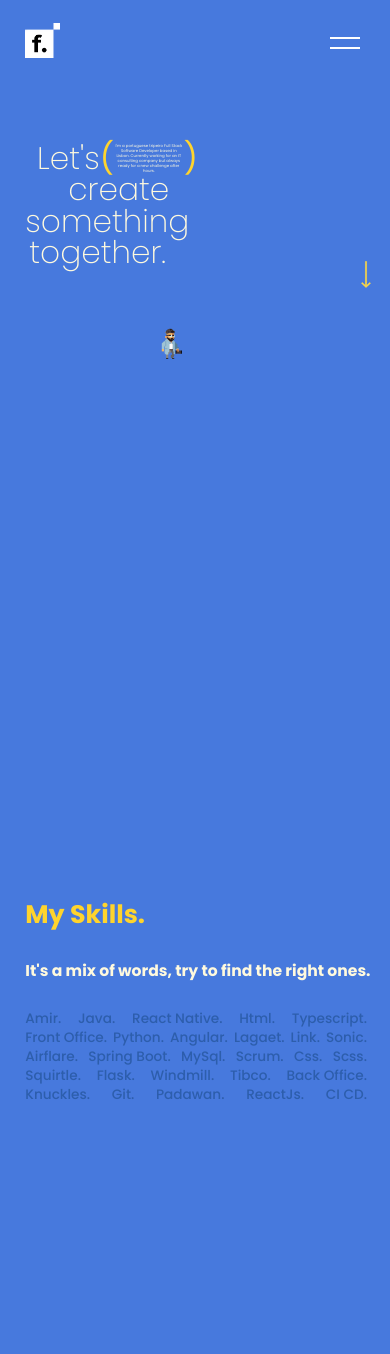
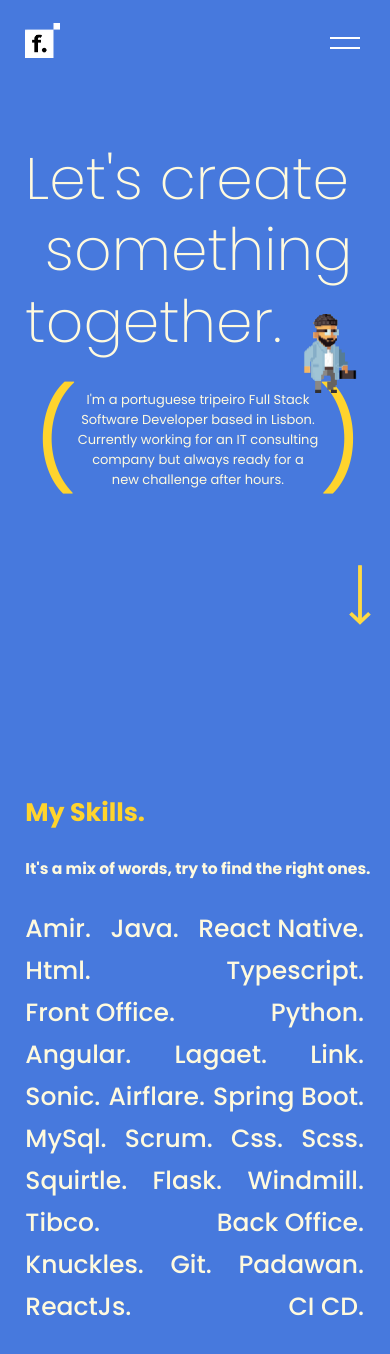
Before and after one commit to FrancisGuedes/francisguedes-website, a React (Create React App) app: page /who in a window 390 px wide. Shown: the top 1354 px of the page. Built offline with nearby package versions, Linux system fonts and the light colour scheme.

Commit message:
added responsiveness

```diff
--- a/src/components/arrow-link/arrowLink.css
+++ b/src/components/arrow-link/arrowLink.css
@@ -16,3 +16,23 @@
   height: 7vw;
   max-width: 100%;
 }
+
+@media screen and (min-width: 1801px) {
+  .who-link {
+    right: 14%;
+  }
+}
+
+@media screen and (max-width: 769px) {
+  .who-link:hover {
+    padding-top: 0;
+    padding-bottom: 2vw;
+  }
+}
+
+@media screen and (max-width: 591px) {
+  .who-arrow {
+    height: 60px;
+    padding-top: 50px;
+  }
+}
--- a/src/containers/who/section-one/sectionOne.css
+++ b/src/containers/who/section-one/sectionOne.css
@@ -69,7 +69,7 @@
 }
 
 .first-section-third-word {
-
+  position: relative;
 }
 
 .first-section-fourth-word {
@@ -91,9 +91,8 @@
 .first-section-gif-wrapper {
   height: 10vw;
   position: absolute;
-  left: 37%;
-  top: 38%;
-  transform: translate(50%, 10%);
+  right: 5.5%;
+  top: -33%;
 }
 
 .first-section-gif {
@@ -102,6 +101,10 @@
 }
 
 @media screen and (min-width: 1801px) {
+
+  .first-section-text {
+    width: 65%;
+  }
 
   .first-section-title {
     font-size: 3.1vw;
@@ -122,13 +125,89 @@
   }
 }
 
-@media screen and (max-width: 1100px) {
-  .first-section-title {
-    font-size: 4.5vw;
+@media screen and (max-width: 1200px) {
+  .first-section-first-word-wrapper {
+    display: flex;
+    flex-wrap: nowrap;
+    flex-direction: column;
   }
 
-  .first-section-composing {
-    font-size: 2.2vw;
+  .first-section-first-word {
+    margin-bottom: -2vw;
+  }
+
+  .first-section-first-word-parenthesis-wrapper {
+    width: 57%;
+    display: flex;
+    padding-left: 3vw;
+  }
+}
+
+@media screen and (max-width: 1100px) {
+
+  .first-section-first-word, .first-section-second-word, .first-section-third-word, .first-section-fourth-word {
+    font-size: 10vw;
+  }
+
+  .first-section-gif-wrapper {
+    height: 10.5vw;
+    right: -16.5%;
+    top: -27%;
+  }
+}
+
+@media screen and (max-width: 992px) {
+  .first-section-first-word-parenthesis-wrapper {
+    padding-left: 6vw;
+  }
+}
+
+@media screen and (max-width: 769px) {
+
+  .first-section-text {
+    width: 100%;
+  }
+
+  .first-section-first-word-parenthesis-wrapper {
+    padding-left: 0;
+    width: 365px;
+    align-items: center;
+    position: relative;
+    margin: 0 auto;
+  }
+
+  .first-section-first-word-parenthesis {
+    font-size: 100px;
+  }
+
+  .first-section-first-word-parenthesis-text {
+    font-size: 13px;
+    top: 0;
+  }
+
+  .first-section-first-word, .first-section-second-word, .first-section-third-word, .first-section-fourth-word {
+    font-size: 15vw;
+  }
+
+  .first-section-first-word {
+    margin-bottom: 0;
+    padding-left: 0;
+  }
+
+  .first-section-third-word {
+    padding-left: 5vw;
+  }
+
+  .first-section-fourth-word {
+    padding-left: 0;
+    margin-bottom: 0;
+  }
+
+  .first-section-gif-wrapper {
+    height: 12vh;
+    right: 30vw;
+    top: 70vw;
+    z-index: 0;
   }
 }
 
@@ -140,6 +219,11 @@
   .first-section-composing {
     font-size: 3.6vw;
   }
+
+  .first-section-gif-wrapper {
+    right: 19vw;
+    top: 73vw;
+  }
 }
 
 @media screen and (max-width: 478px) {
@@ -150,4 +234,26 @@
   .first-section-composing {
     font-size: 3.7vw;
   }
+
+  .first-section-first-word-parenthesis-wrapper {
+    width: 332px;
+  }
+
+  .first-section-gif-wrapper {
+    right: 14vw;
+    top: 75vw;
+  }
 }
+
+@media screen and (max-width: 390px) {
+  .first-section-gif-wrapper {
+    right: 7vw;
+    top: 78vw;
+  }
+}
+
+@media screen and (max-width: 415px) and (min-height: 667px) and (max-height: 900px) {
+  .first-section-container {
+    height: 78vh;
+  }
+}
--- a/src/containers/who/section-one/sectionOne.tsx
+++ b/src/containers/who/section-one/sectionOne.tsx
@@ -1,19 +1,30 @@
 import './sectionOne.css';
 import { strings } from '../../../util/strings';
 import ArrowLink from '../../../components/arrow-link/arrowLink';
+import { useEffect, useState } from 'react';
+import { WindowSizeSpace } from '../../../util/utility';
 
 const SectionOne = () => {
+  const [windowSize, setWindowSize] = useState<WindowSizeSpace.IWindowSize>(WindowSizeSpace.getWindowSize());
   const labelSectionOne = {...strings.whoPage.section_one};
+  const windowWidth: number = windowSize.innerWidth;
+  const windowWidthTablet: number = 769;
+
   let gif = require('../../../assets/gif/who-first-gif.gif')
 
+  useEffect(() => {
+    function handleWindowResize() {
+      setWindowSize(WindowSizeSpace.getWindowSize());
+    }
+    window.addEventListener('resize', handleWindowResize);
+    return () => {
+      window.removeEventListener('resize', handleWindowResize);
+    };
+  }, []);
+
+  const parenthesisText = () => {
     return (
       <>
-      <section className='first-section-container'>
-        <div className='first-section-text'>
-          <div className='first-section-first-word-wrapper'>
-            <h2 className='first-section-first-word'>
-              {labelSectionOne.engagement.first_word}
-            </h2>
         <div className='first-section-first-word-parenthesis-wrapper'>
           <p className='first-section-first-word-parenthesis'>(</p>
             <p className='first-section-first-word-parenthesis-text'>
@@ -21,29 +32,27 @@ const SectionOne = () => {
             </p>
           <p className='first-section-first-word-parenthesis'>)</p>
         </div>
+      </>
+    )
+  }
+
+  return (
+    <>
+      <section className='first-section-container'>
+        <div className='first-section-text'>
+          { windowWidth >= windowWidthTablet ? (
+            <>
+              <div className='first-section-first-word-wrapper'>
+                <h2 className='first-section-first-word'>
+                  {labelSectionOne.engagement.first_word}
+                </h2>
+                {parenthesisText()}
               </div>
               <h2 className='first-section-second-word'>
                 {labelSectionOne.engagement.second_word}
               </h2>
               <h2 className='first-section-third-word'>
                 {labelSectionOne.engagement.third_word}
-          </h2>
-          <h2 className='first-section-fourth-word'>
-            {labelSectionOne.engagement.fourth_word}
-          </h2>
-        </div>
-        {/* <div className='first-section-text'>
-          <div className='first-section-title-wrapper'>
-            <h1 className='first-section-title'>
-              {labelSectionOne.title}
-            </h1>
-          </div>
-            <br/>
-            <h2 className='first-section-composing'>
-              <p style={{fontWeight:800, marginBottom:'10px'}}>{labelSectionOne.composing.first_line}</p>
-              <p style={{marginTop:'10px'}}>{labelSectionOne.composing.second_paragraph}</p>
-            </h2>
-        </div> */}
                 <picture className='first-section-gif-wrapper'>
                   <img
                     className='first-section-gif'
@@ -51,6 +60,36 @@ const SectionOne = () => {
                     alt="gif of me moving"
                   />
                 </picture>
+              </h2>
+              <h2 className='first-section-fourth-word'>
+                {labelSectionOne.engagement.fourth_word}
+              </h2>
+            </>
+          ) : (
+              <>
+                <div className='first-section-first-word-wrapper'>
+                  <h2 className='first-section-first-word'>
+                    {labelSectionOne.engagement.first_word}&nbsp;{labelSectionOne.engagement.second_word}
+                  </h2>
+                </div>
+                <h2 className='first-section-third-word'>
+                  {labelSectionOne.engagement.third_word}
+                </h2>
+                <h2 className='first-section-fourth-word'>
+                  {labelSectionOne.engagement.fourth_word}
+                </h2>
+                {parenthesisText()}
+                <picture className='first-section-gif-wrapper'>
+                  <img
+                    className='first-section-gif'
+                    src={gif}
+                    alt="gif of me moving"
+                  />
+                </picture>
+              </>
+            )
+          }
+        </div>
         <ArrowLink/>
       </section>
     </>
--- a/src/containers/who/section-two/sectionTwo.css
+++ b/src/containers/who/section-two/sectionTwo.css
@@ -17,7 +17,7 @@
 
 .skills-body {
   font-size: 3.5vw;
-  line-height: 1.4;
+  line-height: 1.6;
   font-weight: 500;
   display: flex;
   justify-content: space-between;
@@ -94,3 +94,56 @@
   font-size: 2vw;
   padding: 0 6vw 0 6vw;
 }
+
+@media screen and (max-width: 769px) {
+  .skills-body {
+    font-size: 30px;
+    line-height: 50px;
+    letter-spacing: 0px;
+  }
+
+  .skill-title {
+    color: #fffade;
+  }
+
+  .modal-skill-description {
+    margin-bottom: 0px;
+    font-size: 16px;
+    line-height: 1.4;
+  }
+
+  .close:hover {
+    padding-top: 0;
+    padding-bottom: 2vw;
+  }
+
+  .close {
+    top: 5vw;
+    right: 9vw;
+  }
+
+  .svg-inline--fa {
+    height: 1.5em;
+  }
+}
+
+@media screen and (max-width: 591px) {
+  .skills-body {
+    line-height: 48px;
+    letter-spacing: 0px;
+  }
+}
+
+@media screen and (max-width: 478px) {
+  .skills-body {
+    font-size: 28px;
+    line-height: 45px;
+  }
+}
+
+@media screen and (max-width: 390px) {
+  .skills-body {
+    font-size: 25px;
+    line-height: 42px;
+  }
+}
--- a/src/containers/who/section-two/sectionTwo.tsx
+++ b/src/containers/who/section-two/sectionTwo.tsx
@@ -11,6 +11,7 @@ export type Skill = {
 }
 
 const SectionTwo = () => {
+
   let skillProps: Skill = {
     name: '',
     description: ''
```
Lines whose indentation alone changed are shown as unchanged.
